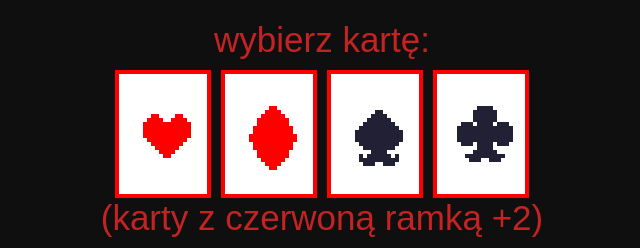
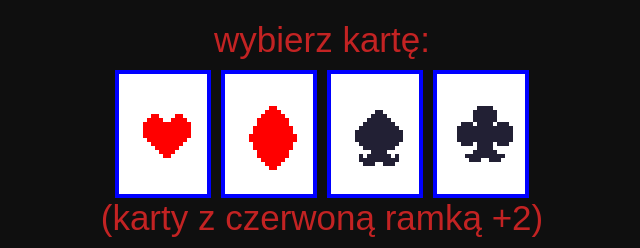
Before and after one commit to Helpek/Jack-of-all-trades, a plain HTML site: page index.html in a window 1280 px wide. Shown: the part 414-662 px from the top of the page, 318-958 px from the left. Drawn offline with Linux system fonts and the light colour scheme.

Commit message:
Update style.css

```diff
--- a/style.css
+++ b/style.css
@@ -31,7 +31,7 @@ text-align : center;
 input {
 	width:96px;
 	height:128px;
-	border: solid red 4px;
+	border: solid blue 4px;
 }
 
 .numbers{
```
